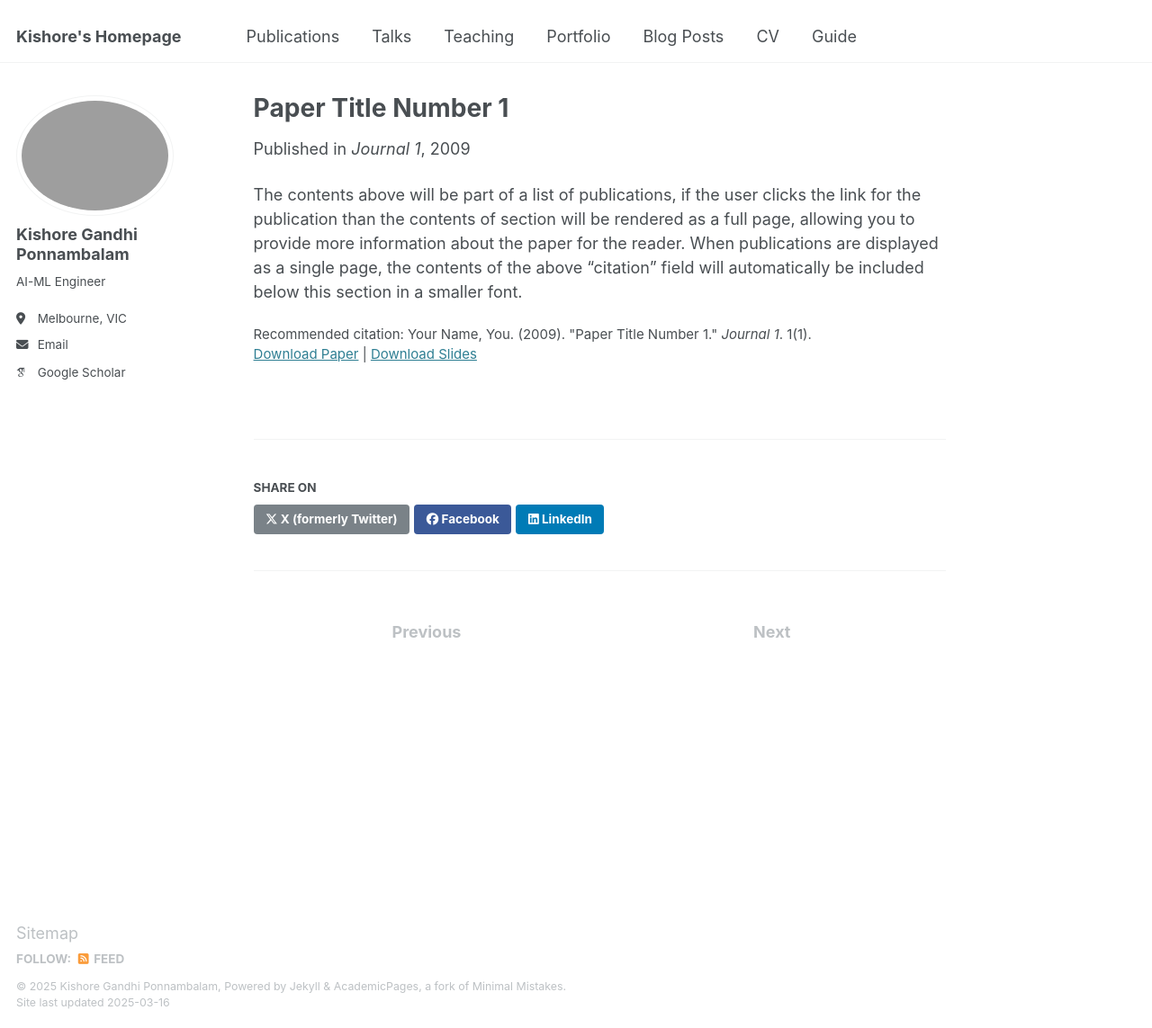
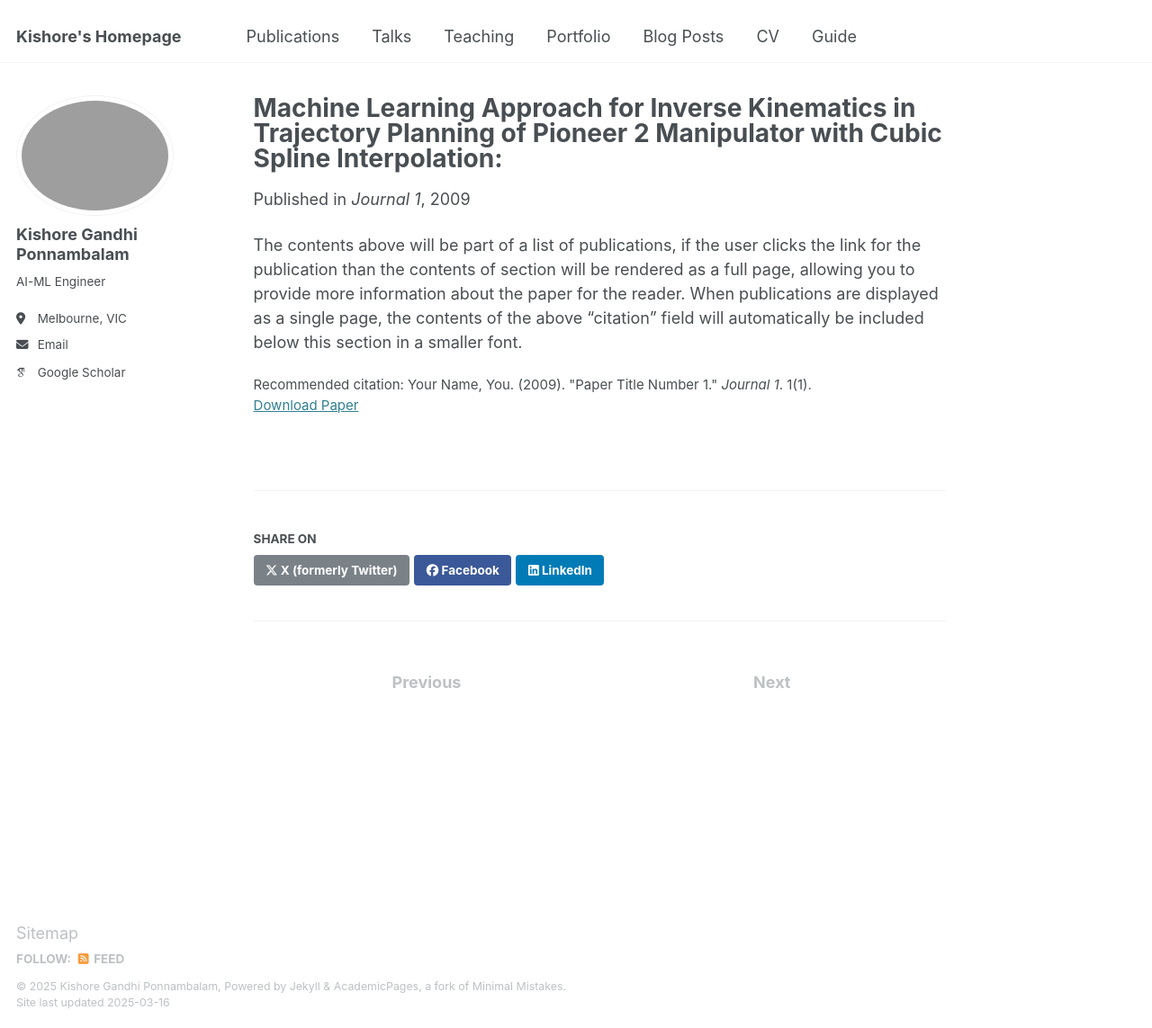
Before and after one commit to Kishore-Gandhi/kishore-gandhi.github.io, a Jekyll site: the page built from _publications/2009-10-01-paper-title-number-1.md, in a window 1280 px wide and 1143 px high. Shown: the whole window at 90% size. Built offline with Jekyll 4.4.1, drawn with Linux system fonts in a browser that asks for light colours; some web fonts are replaced.

Commit message:
Update 2009-10-01-paper-title-number-1.md

```diff
--- a/_publications/2009-10-01-paper-title-number-1.md
+++ b/_publications/2009-10-01-paper-title-number-1.md
@@ -1,13 +1,13 @@
 ---
-title: "Paper Title Number 1"
+title: "Machine Learning Approach for Inverse Kinematics in Trajectory Planning of Pioneer 2 Manipulator with
+Cubic Spline Interpolation:"
 collection: publications
 category: manuscripts
 permalink: /publication/2009-10-01-paper-title-number-1
 excerpt: 'This paper is about the number 1. The number 2 is left for future work.'
 date: 2009-10-01
 venue: 'Journal 1'
-slidesurl: 'http://academicpages.github.io/files/slides1.pdf'
-paperurl: 'http://academicpages.github.io/files/paper1.pdf'
+paperurl: '[http://academicpages.github.io/files/paper1.pdf](https://ieeexplore.ieee.org/xpl/conhome/9417811/proceeding)'
 citation: 'Your Name, You. (2009). &quot;Paper Title Number 1.&quot; <i>Journal 1</i>. 1(1).'
 ---
 
```
